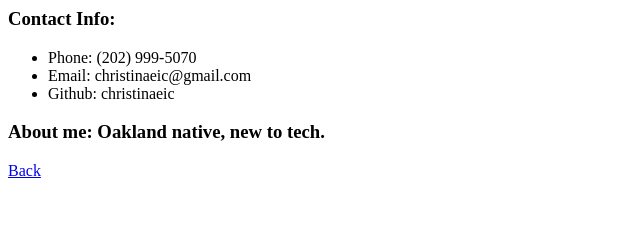
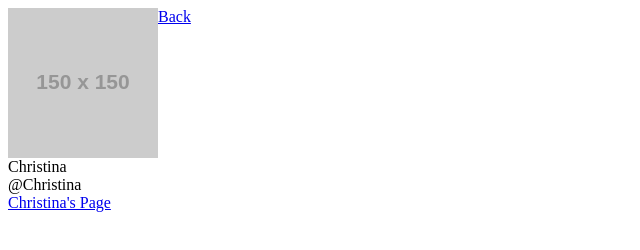
Before and after one commit to FE-Fall-2019/classpage, a plain HTML site: page christina.html in a window 1280 px wide. Shown: the whole page, without its empty margins (0-640 px from the left). Drawn offline with Linux system fonts and the light colour scheme; placeholder pictures from the web are drawn by us.

Commit message:
Update christina.html

```diff
--- a/christina.html
+++ b/christina.html
@@ -4,27 +4,40 @@
     <title>
         Christina
     </title>
+    <style>
+        .container {
+            display: flex;
+            flex-direction: row;
+            justify-content: flex-start;
+        }
+
+        .box {
+            border: 1px solid red;
+            margin: 10px;
+            width: 100px;
+            height: 100px;
+
+        }
+        </style>
+
+    <div class="container">
+        <div class="card">
+            <div class="card-header">
+                <img src="https://via.placeholder.com/150">
+            </div>
+            <div class="card-name orange-color">
+                Christina
+            </div>
+            <div class="card-slack">
+                @Christina
+            </div>
+            <div class="card-footer">
+                <a href="christina.html">Christina's Page</a>
+            </div>
+        </div>
+
 </head>
 
-<body>
-    <div>
-        <h3>Contact Info:</h3>
-        <ul>
-            <li>
-                Phone: (202) 999-5070
-            </li>
-            <li>
-                Email: christinaeic@gmail.com
-            </li>
-
-            <li>
-                Github: christinaeic
-            </li>
-        </ul>
-    </div>
-    <div>
-        <h3>About me: Oakland native, new to tech. </h3>
-    </div>
 
     <div>
         <a href="index.html">Back</a>
```
